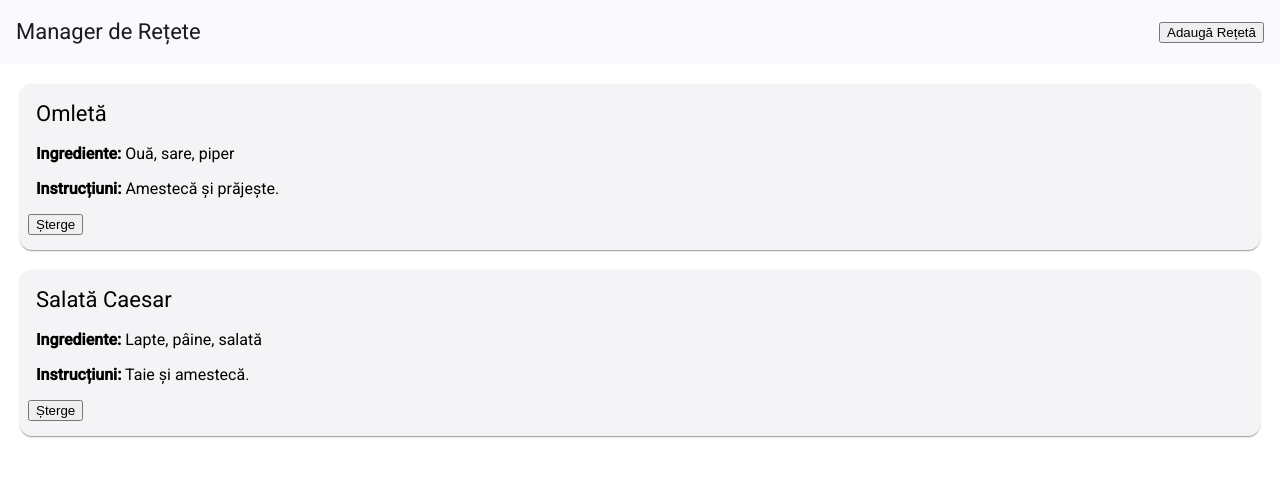
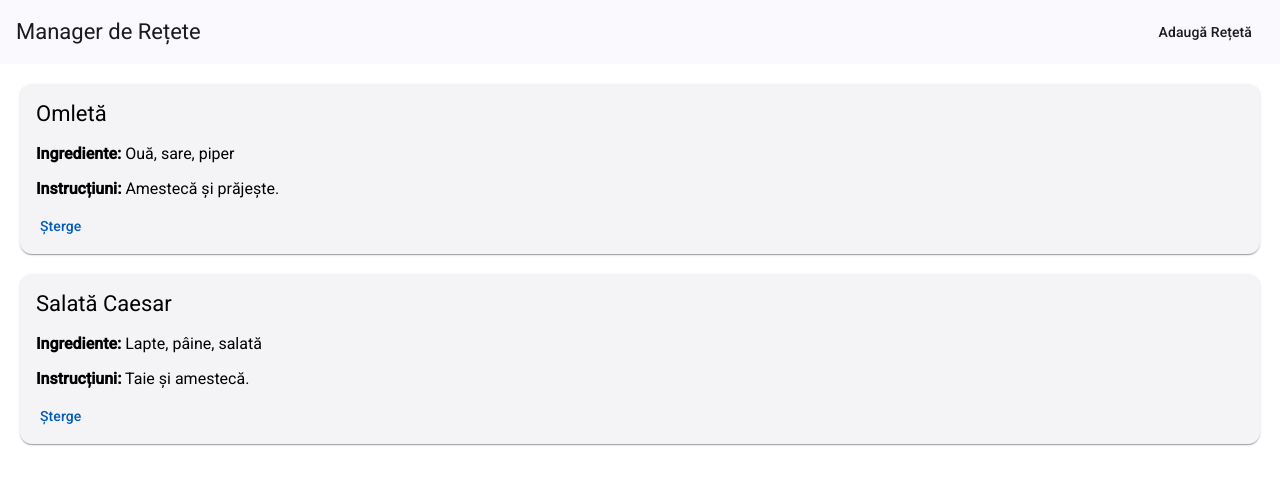
Before and after one commit to RalucaSpt/culinary-recipes-manager, an Angular app in the folder recipe-manager/: page / in a window 1280 px wide. Shown: the top 484 px of the page. Built offline with nearby package versions, Linux system fonts and the light colour scheme.

Commit message:
feat: add routing for recipe form and confirmation dialog, update recipe list navigation

```diff
--- a/recipe-manager/src/app/app.routes.ts
+++ b/recipe-manager/src/app/app.routes.ts
@@ -1,6 +1,10 @@
 import { Routes } from '@angular/router';
 import { RecipeListComponent } from './components/recipe-list/recipe-list.component'; // Ensure this path is correct and the file exists
+import { RecipeFormComponent } from './components/recipe-form/recipe-form.component';
+import { ConfirmationDialogComponent } from './components/confirmation-dialog/confirmation-dialog.component';
 
 export const routes: Routes = [
     { path: '', component: RecipeListComponent },
+    {path: 'add-recipe', component: RecipeFormComponent},
+    {path: 'confirm-delete', component: ConfirmationDialogComponent}
 ];
--- a/recipe-manager/src/app/components/recipe-form/recipe-form.component.ts
+++ b/recipe-manager/src/app/components/recipe-form/recipe-form.component.ts
@@ -3,9 +3,11 @@ import { FormBuilder, FormGroup, ReactiveFormsModule, Validators } from '@angula
 import { ActivatedRoute, Router } from '@angular/router';
 import { RecipeService } from '../../services/recipe.service';
 import { MatFormFieldModule } from '@angular/material/form-field';
+import { MatInputModule } from '@angular/material/input';
+import { MatButtonModule } from '@angular/material/button';
 
 @Component({
-  imports: [MatFormFieldModule, ReactiveFormsModule],
+  imports: [MatFormFieldModule, ReactiveFormsModule, MatInputModule, MatButtonModule],
   selector: 'app-recipe-form',
   templateUrl: './recipe-form.component.html',
   styleUrls: ['./recipe-form.component.css'],
--- a/recipe-manager/src/app/components/recipe-list/recipe-list.component.html
+++ b/recipe-manager/src/app/components/recipe-list/recipe-list.component.html
@@ -1,7 +1,7 @@
 <mat-toolbar color="primary">
   <span>Manager de Rețete</span>
   <span class="spacer"></span>
-  <button mat-button routerLink="/add-recipe">Adaugă Rețetă</button>
+  <button mat-button (click)="navigateToAddSection()">Adaugă Rețetă</button>
 </mat-toolbar>
 
 <div class="container">
--- a/recipe-manager/src/app/components/recipe-list/recipe-list.component.ts
+++ b/recipe-manager/src/app/components/recipe-list/recipe-list.component.ts
@@ -1,24 +1,30 @@
-import { Component, OnInit } from '@angular/core';
+import { Component, inject, OnInit } from '@angular/core';
 import { MatDialog } from '@angular/material/dialog';
 import { ConfirmationDialogComponent } from '../../components/confirmation-dialog/confirmation-dialog.component';
 import { RecipeService } from '../../services/recipe.service';
 import { CommonModule } from '@angular/common';
 import { MatCardModule } from '@angular/material/card';
 import { MatToolbarModule } from '@angular/material/toolbar';
+import { Router } from '@angular/router';
+import { MatButtonModule } from '@angular/material/button';
 
 @Component({
-  imports: [CommonModule, MatCardModule, MatToolbarModule],
+  imports: [CommonModule, MatCardModule, MatToolbarModule, MatButtonModule],
   selector: 'app-recipe-list',
   templateUrl: './recipe-list.component.html',
   styleUrls: ['./recipe-list.component.css'],
 })
 export class RecipeListComponent implements OnInit {
   recipes: any[] = [];
+  router = inject(Router);
 
   constructor(private recipeService: RecipeService, private dialog: MatDialog) {}
 
   ngOnInit(): void {
     this.loadRecipes();
+  }
+  navigateToAddSection(): void {
+    this.router.navigate(['/add-recipe']);
   }
 
   loadRecipes(): void {
```
